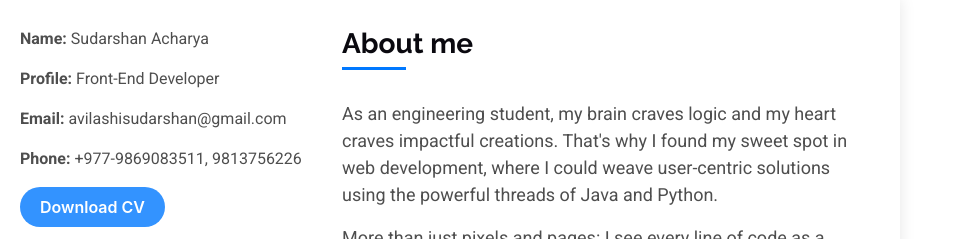
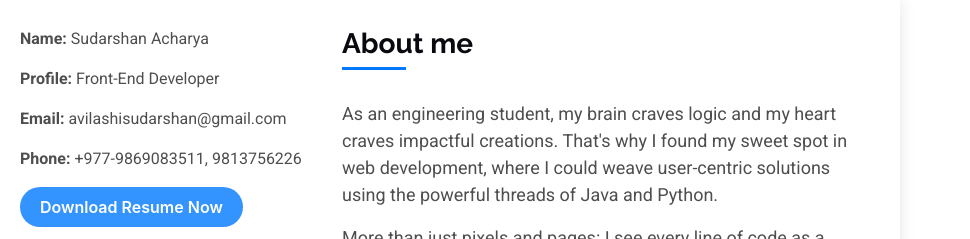
Before and after one commit to SudarshanBro/portfolio-website, a plain HTML site: page index.html in a window 1280 px wide. Shown: the part 844-1083 px from the top of the page, 310-1280 px from the left. Drawn offline with Linux system fonts and the light colour scheme.

Commit message:
Update index.html

```diff
--- a/index.html
+++ b/index.html
@@ -106,7 +106,7 @@
                 <p><strong>Phone: </strong> <span>+977-9869083511, 9813756226</span></p>
 
 
-                <button class="button-18" href="window.open('assets/Resume.pdf', '_blank')">Download CV</button>
+                <button class="button-18" href="window.open('assets/Resume.pdf', '_blank')">Download Resume Now</button>
 
 
 
```
